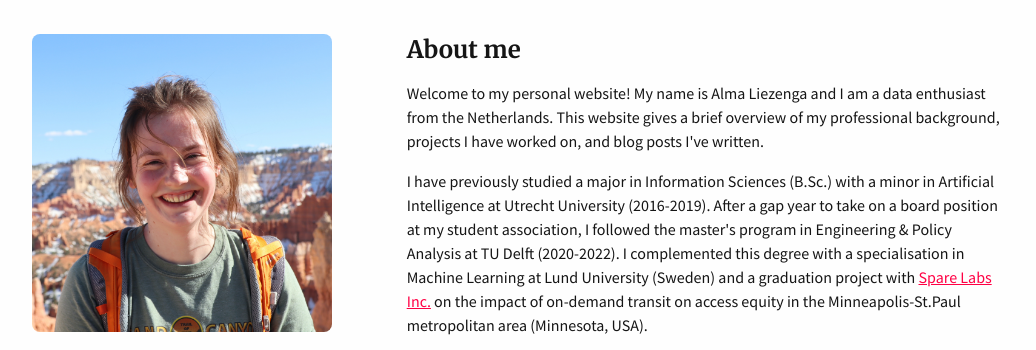
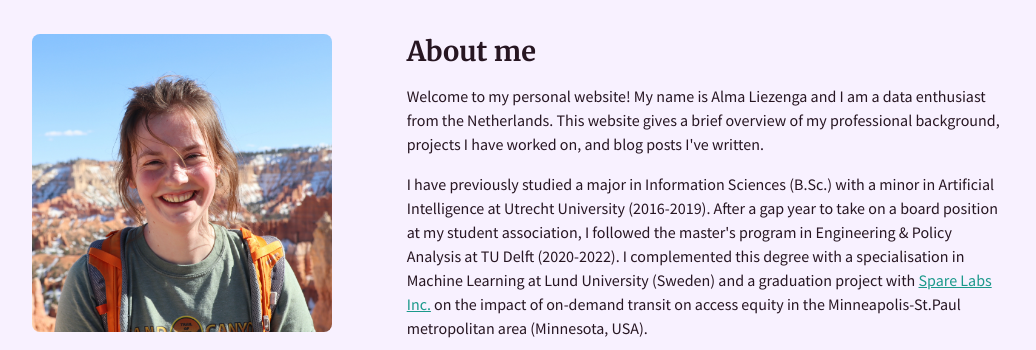
Before and after one commit to AlmaLiezenga/almaliezenga.com, a plain HTML site: page index.html in a window 1280 px wide. Shown: the top 350 px of the page, without its empty margins (83-1119 px from the left). Drawn offline with Linux system fonts and the light colour scheme.

Commit message:
Update style.css

```diff
--- a/css/style.css
+++ b/css/style.css
@@ -3,8 +3,8 @@
 
 body {
 	font-family: 'Source Sans Pro', sans-serif;
-	color: #151515;
-	background-color:#fefefe;
+	color: #271622;
+	background-color:#F8F1FF;
 	margin: auto;
 	max-width: 1140px;
 }
@@ -18,7 +18,7 @@ h1 {
 
 h2 {
 	font-family: 'Merriweather', serif;
-	font-size: 150%;
+	font-size: 170%;
 	margin: 0rem 0 0.5em;
 }
 
@@ -32,12 +32,8 @@ li {
 	line-height: 1.5;
 }
 
-a:link {
-	color: #f04;
-}
-
-a:hover, a:visited  {
-	color: #7209b7;
+a {
+	color: #1B998B;
 }
 
 .container {
```
